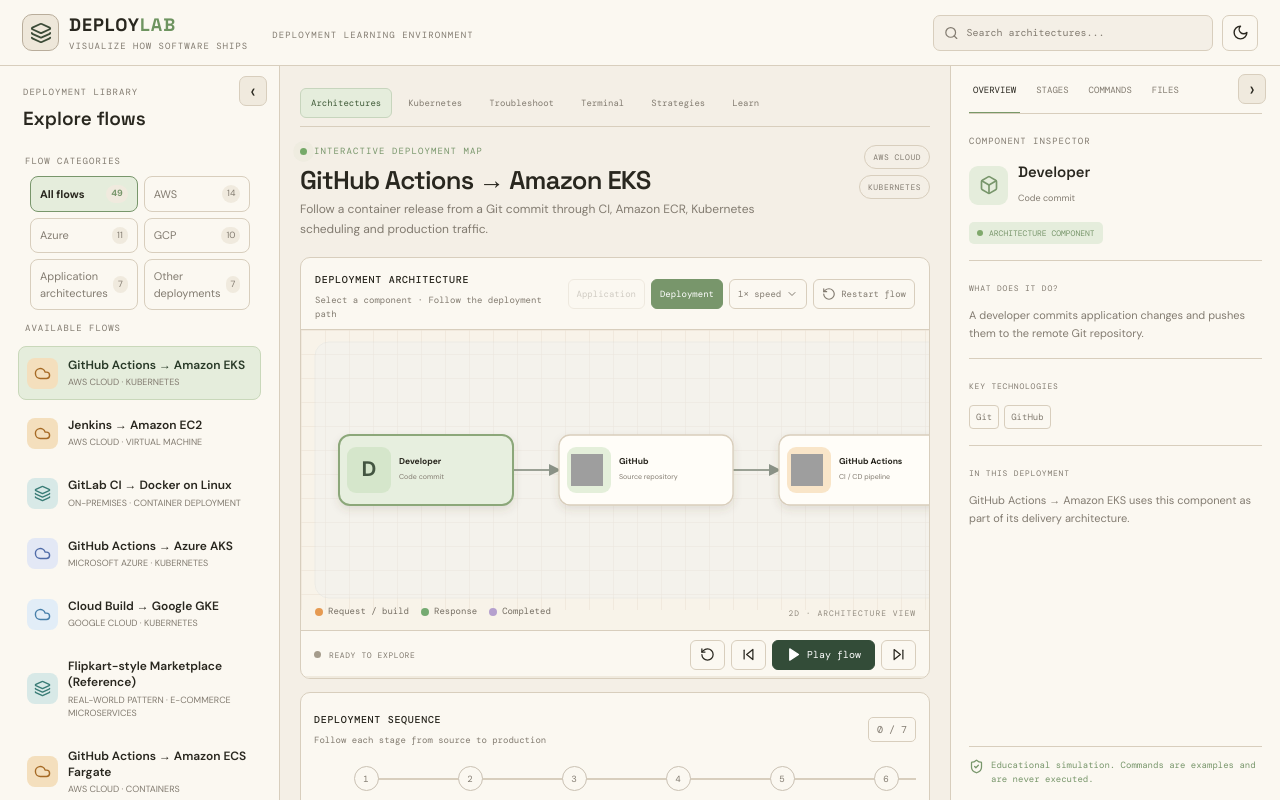
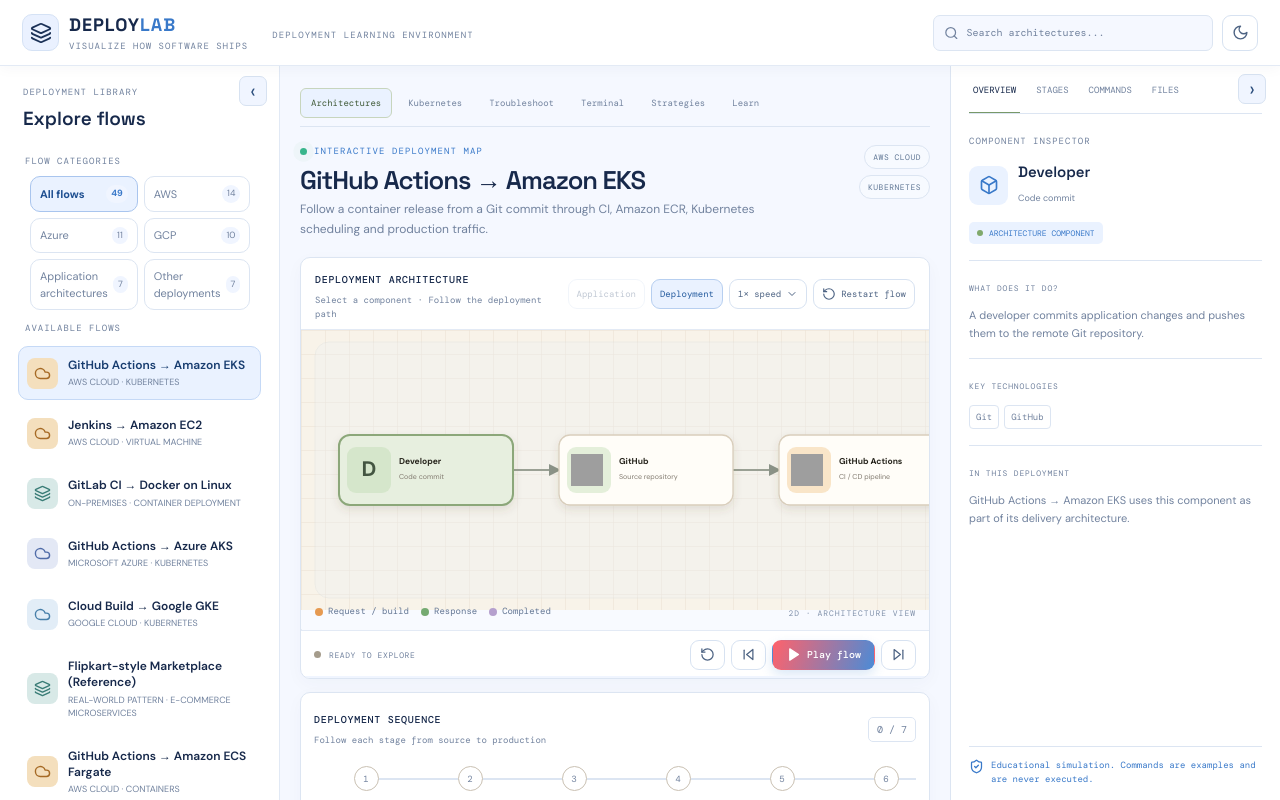
Before and after one commit to gajulatechi27/devops-deployment-explorer, a React (Vite) app: page / in a window 1280 px wide. Shown: the top 800 px of the page. Built offline with nearby package versions, Linux system fonts and the light colour scheme; grey boxes are pictures that could not be loaded.

Commit message:
style(ui): apply clean blue coral visual theme

```diff
--- a/src/index.css
+++ b/src/index.css
@@ -235,3 +235,73 @@ button:disabled{cursor:not-allowed}
 .architecture-2d.flow-map::-webkit-scrollbar-thumb{background:#9aab91;border:2px solid #e9e1d5;border-radius:8px}
 .architecture-2d.flow-map::-webkit-scrollbar-thumb:hover{background:#718a68}
 @media(max-width:700px){.architecture-2d.flow-map{height:260px;min-height:240px;max-height:260px;overflow-x:auto}.architecture-2d.flow-map svg{min-width:0;max-width:none!important}}
+
+
+/* Brand refresh inspired by the supplied Behind the Paycheck reference.
+   Keep DeployLab's existing information architecture and controls intact. */
+.app{
+ --bg:#f5f8ff;
+ --panel:#ffffff;
+ --panel-alt:#f0f5ff;
+ --line:#dce5f2;
+ --ink:#17294b;
+ --muted:#71829e;
+ --accent:#3979c9;
+ --accent-soft:#eaf2ff;
+ --scene:#f8faff;
+ --scene-grid:#e5ecf6;
+}
+.app.dark{
+ --bg:#111d35;
+ --panel:#182744;
+ --panel-alt:#203352;
+ --line:#344968;
+ --ink:#f1f5ff;
+ --muted:#aab9d2;
+ --accent:#77a9f1;
+ --accent-soft:#263f63;
+ --scene:#e9eff9;
+ --scene-grid:#d8e2f1;
+}
+.topbar{background:#fff;border-bottom:1px solid #e3eaf5;box-shadow:0 2px 14px #1b31500a}
+.app.dark .topbar{background:var(--panel);border-color:var(--line)}
+.brand-icon{background:#eaf1ff;border-color:#d5e2f5;color:#1b3157}
+.brand strong{color:#17294b}
+.brand strong span{color:#3979c9}
+.left-panel{background:#fff;border-right-color:#e1e9f5}
+.app.dark .left-panel{background:var(--panel)}
+.library-filter{border-radius:10px;background:#fff}
+.library-filter.active{background:#eaf2ff;border-color:#a9c5ee;color:#1e4f91}
+.scenario{border-radius:10px}
+.scenario:hover{background:#f1f6ff}
+.scenario.active{background:#eaf2ff;border-color:#c5d9f6;color:#183d70}
+.page-heading h1{color:#17294b;letter-spacing:-1px}
+.app.dark .page-heading h1{color:var(--ink)}
+.eyebrow{color:#3979c9}
+.pulse{background:#38b58b;box-shadow:0 0 0 4px #38b58b20}
+.visual-card,.timeline-card,.stats>div{background:#fff;border-color:#dce5f2;box-shadow:0 5px 18px #233b5b08}
+.app.dark .visual-card,.app.dark .timeline-card,.app.dark .stats>div{background:var(--panel);border-color:var(--line)}
+.visual-top,.playbar{border-color:#e3eaf5}
+.view-actions button,.play-controls button,.icon-btn{border-color:#d7e2f1;border-radius:9px;background:#fff;color:#4d6383}
+.view-actions button:hover,.play-controls button:hover,.icon-btn:hover{background:#edf4ff;border-color:#b9d0f0;color:#245b9e}
+.view-actions .view-selected{background:#eaf2ff;border-color:#b7cff0;color:#245b9e}
+.play-controls .play-button{background:linear-gradient(110deg,#ff626b,#4c8bd6);border-color:transparent;color:#fff;font-weight:700;box-shadow:0 5px 12px #4c8bd633}
+.progress i,.play-progress i{background:linear-gradient(90deg,#ff6b70,#4b8bd6)}
+.timeline-step.active,.timeline-step.done{color:#285e9e}
+.timeline-step.active:before{background:#3979c9;border-color:#3979c9}
+.timeline-step.done:before{background:#39b58b;border-color:#39b58b}
+.scene{background-color:#f8faff;background-image:linear-gradient(30deg,#e5ecf6 1px,transparent 1px),linear-gradient(150deg,#e5ecf6 1px,transparent 1px)}
+.scene-legend{color:#637694}
+.scene-hint{color:#8292ab}
+.panel-collapse{background:#f0f5ff;border-color:#d7e2f1;color:#294c7b}
+.heading-tags span{background:#f7faff;border-color:#dce5f2;color:#607795}
+.stats b{color:#1b3157}
+.stats b.safe{color:#269b79}
+.app.dark .stats b{color:var(--ink)}
+.app.dark .view-actions button,.app.dark .play-controls button,.app.dark .icon-btn{background:var(--panel-alt);color:var(--ink);border-color:var(--line)}
+.app.dark .play-controls .play-button{background:linear-gradient(110deg,#ff626b,#4c8bd6);color:#fff}
+@media(max-width:700px){
+ .topbar{padding-inline:12px}
+ .visual-top{align-items:flex-start}
+ .view-actions{flex-wrap:wrap;justify-content:flex-end}
+}
```
